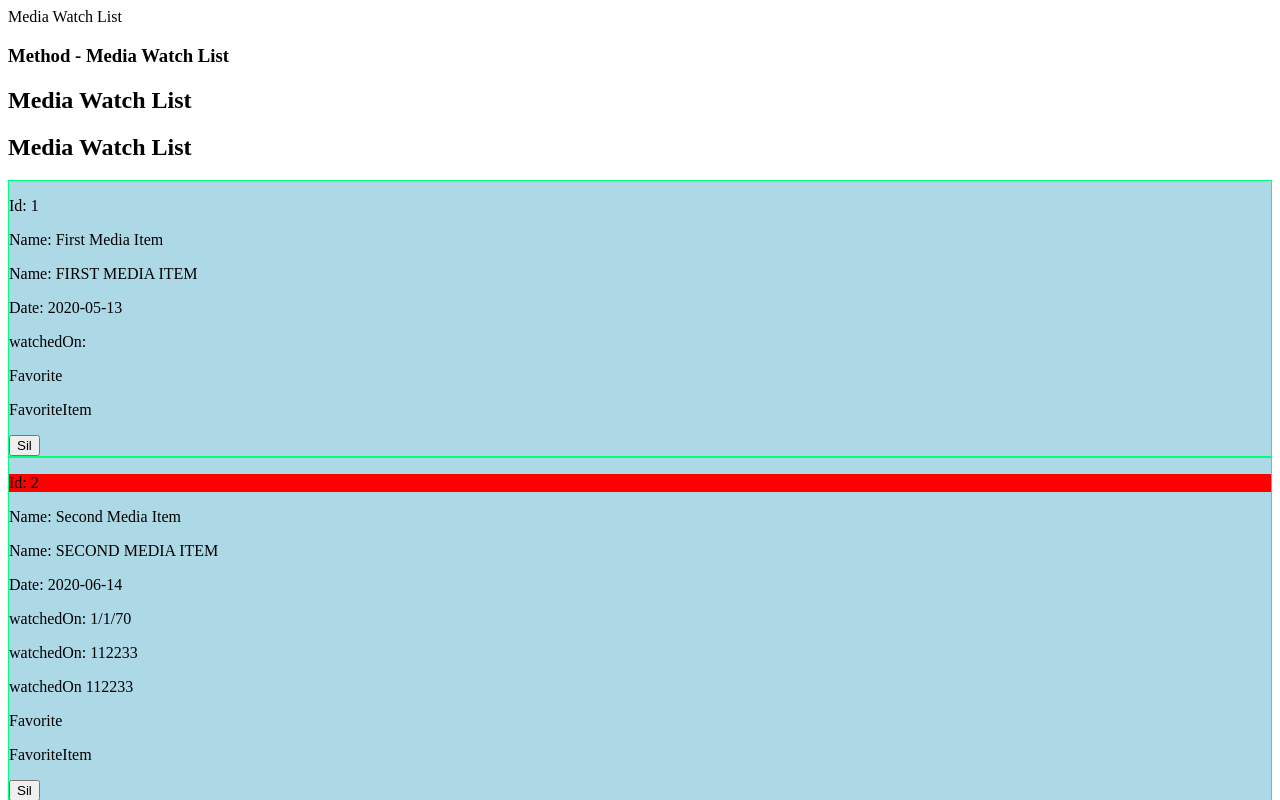
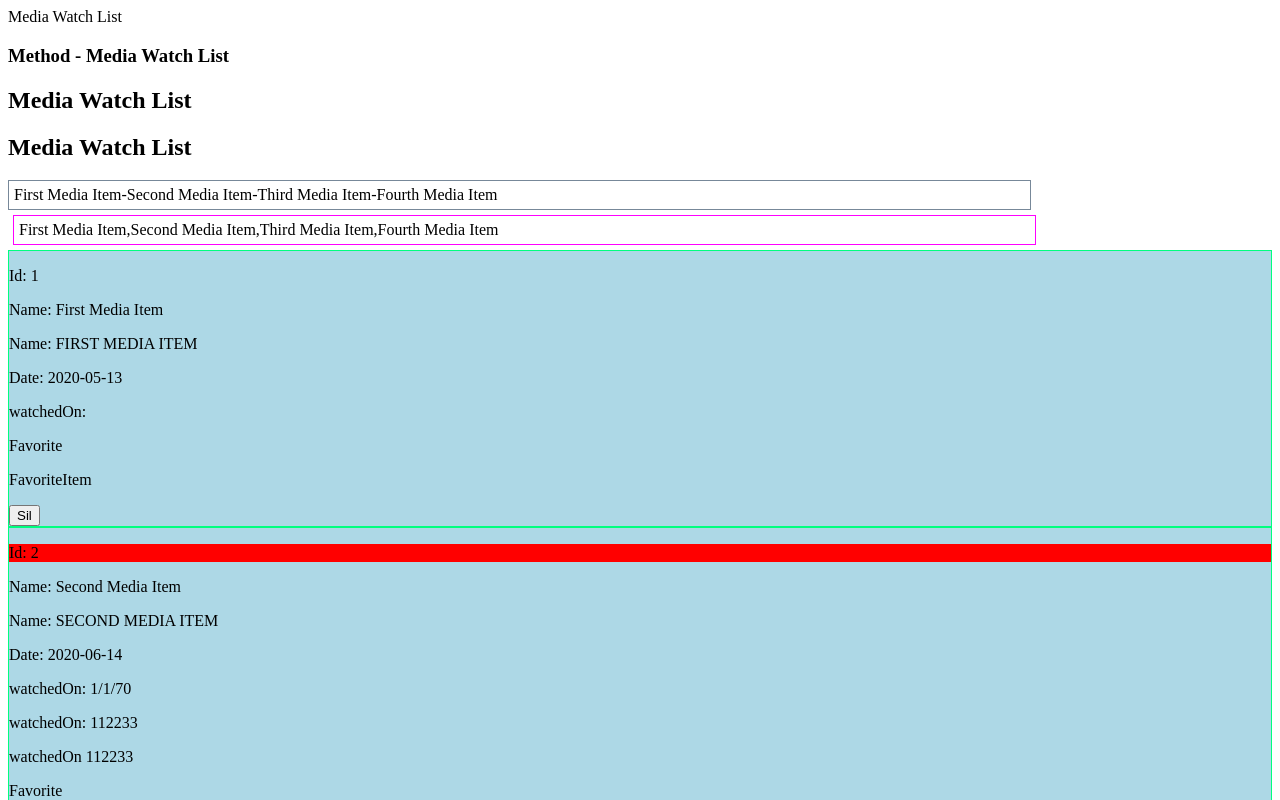
Before and after one commit to cowboycb/angular-training, an Angular app in the folder linkedin-angular-essentials/: page / in a window 1280 px wide. Shown: the top 800 px of the page. Built offline with nearby package versions, Linux system fonts and the light colour scheme.

Commit message:
implementing custom pipe

```diff
--- a/linkedin-angular-essentials/src/app/app.module.ts
+++ b/linkedin-angular-essentials/src/app/app.module.ts
@@ -6,13 +6,15 @@ import { AppComponent } from './app.component';
 import { MediaItemComponent } from './media-item/media-item.component';
 import { MediaItemListComponent } from './media-item-list/media-item-list.component';
 import { FavoriteDirective } from './directives/favorite.directive';
+import { JoinPipe } from './pipes/join.pipe';
 
 @NgModule({
   declarations: [
     AppComponent,
     MediaItemComponent,
     MediaItemListComponent,
-    FavoriteDirective
+    FavoriteDirective,
+    JoinPipe
   ],
   imports: [
     BrowserModule,
--- a/linkedin-angular-essentials/src/app/media-item-list/media-item-list.component.html
+++ b/linkedin-angular-essentials/src/app/media-item-list/media-item-list.component.html
@@ -1,5 +1,13 @@
 <section>
 
+  <header>
+    <div style="padding: 5px; width: 80%; border: 1px solid lightslategrey;">
+      {{ mediaItems | join: '-'}}
+    </div>
+    <div style="padding: 5px; width: 80%; border: 1px solid magenta; margin: 5px;">
+      {{ mediaItems | join}}
+    </div>
+  </header>
 
   <!-- <mw-media-item *ngFor="let item of mediaItems"
     [mediaItem]="item"
--- /dev/null
+++ b/linkedin-angular-essentials/src/app/pipes/join.pipe.ts
@@ -0,0 +1,20 @@
+import { Pipe, PipeTransform } from '@angular/core';
+
+@Pipe({
+  name: 'join'
+})
+export class JoinPipe implements PipeTransform {
+
+  transform(mediaItems, ...args: string[]): string {
+
+    let values = [];
+    mediaItems.forEach(item => {
+      if (values.indexOf(item.name) <= -1){
+          values.push(item.name);
+      }
+    });
+    let delimeter = args.length>0 ? args[0] : ',';
+    return values.join(delimeter);
+  }
+
+}
```
Also changed, not shown: 1 other file (tests, documents, lock files or other folders).
